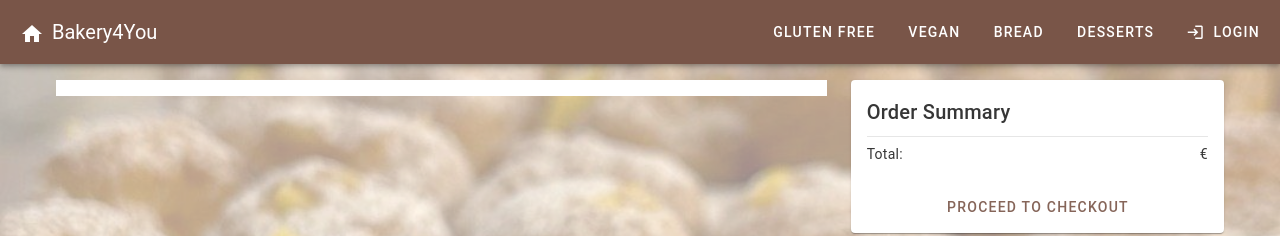
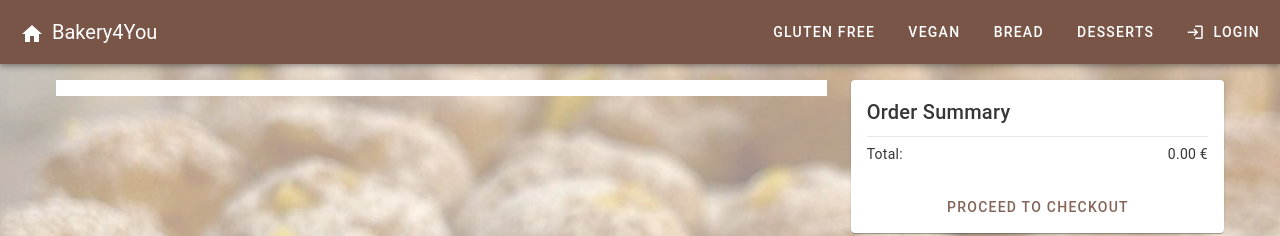
Before and after one commit to NicoNRG2/sw-eng-project, a Vue app in the folder frontend/: page /shoppingcart in a window 1280 px wide. Shown: the top 236 px of the page. Built offline with nearby package versions, Linux system fonts and the light colour scheme.

Commit message:
fix: empty shoppingCart after reservation

```diff
--- a/frontend/src/components/ShoppingCart.vue
+++ b/frontend/src/components/ShoppingCart.vue
@@ -92,13 +92,11 @@
             <v-divider class="my-2"></v-divider>
             <div class="d-flex justify-space-between">
               <span>Total:</span>
-              <span>{{ shoppingCart.totalPrice }} €</span>
+              <span>{{ formattedTotalPrice }} €</span>
             </div>
           </v-card-text>
           <v-card-actions>
-            <v-btn color="brown lighten-1" block @click="proceedToCheckout"
-              >Proceed to checkout</v-btn
-            >
+            <v-btn color="brown lighten-1" block @click="proceedToCheckout">Proceed to checkout</v-btn>
           </v-card-actions>
         </v-card>
       </div>
@@ -145,12 +143,9 @@
         }
       },
       computed: {
-        totalPrice() {
-          const total = this.cartItems.reduce((total, item) => {
-            return total + item.price * item.quantity
-          }, 0)
-          return total.toFixed(2)
-        },
+        formattedTotalPrice() {
+          return this.shoppingCart.totalPrice ? this.shoppingCart.totalPrice.toFixed(2) : '0.00';
+        }
       },
       created() {
         this.token = localStorage.getItem('token');
@@ -174,7 +169,10 @@
           });
           axios.put(`https://localhost:3000/api/shopping-cart/${this.shoppingCart._id}`, { items: updatedItems }, { headers: { Authorization: `Bearer ${this.token}` } })
             .then(response => {
-              this.shoppingCart = response.data;
+              if (response.data.message === 'ok') {
+                this.shoppingCart.items = updatedItems;
+                console.log('Cart updated successfully');
+              }
             })
             .catch(error => {
               console.error('Error updating cart:', error);
@@ -192,11 +190,26 @@
                 items: this.shoppingCart.items,
               }, { headers: { Authorization: `Bearer ${this.token}` } });
               this.dialog = false;
-              // empty the shopping cart ----------------------------todo---------------------
+              // empty the shopping cart
+              emptyCart();
               this.$router.push('/orders');
             } catch (error) {
               console.error('Error creating reservation:', error);
             }
+          }
+        },
+        async emptyCart() {
+          try {
+            const removeItemPromises = this.shoppingCart.items.map(item =>
+              axios.post(`https://localhost:3000/api/shopping-cart/remove`,
+                { userId: this.userId, productId: item.productId._id },
+                { headers: { Authorization: `Bearer ${this.token}` } })
+            );
+            await Promise.all(removeItemPromises);
+            this.shoppingCart.items = [];
+            console.log("Cart emptied successfully");
+          } catch (error) {
+            console.error('Error emptying cart:', error);
           }
         },
         async getShoppingCart(userId){
@@ -205,7 +218,6 @@
               const shoppingCart = response.data;
 
               this.shoppingCart = shoppingCart;
-
             } catch (error) {
               console.error('Error fetching cart or product details:', error);
           }
```
Also changed, not shown: 2 other files (tests, documents, lock files or other folders).
